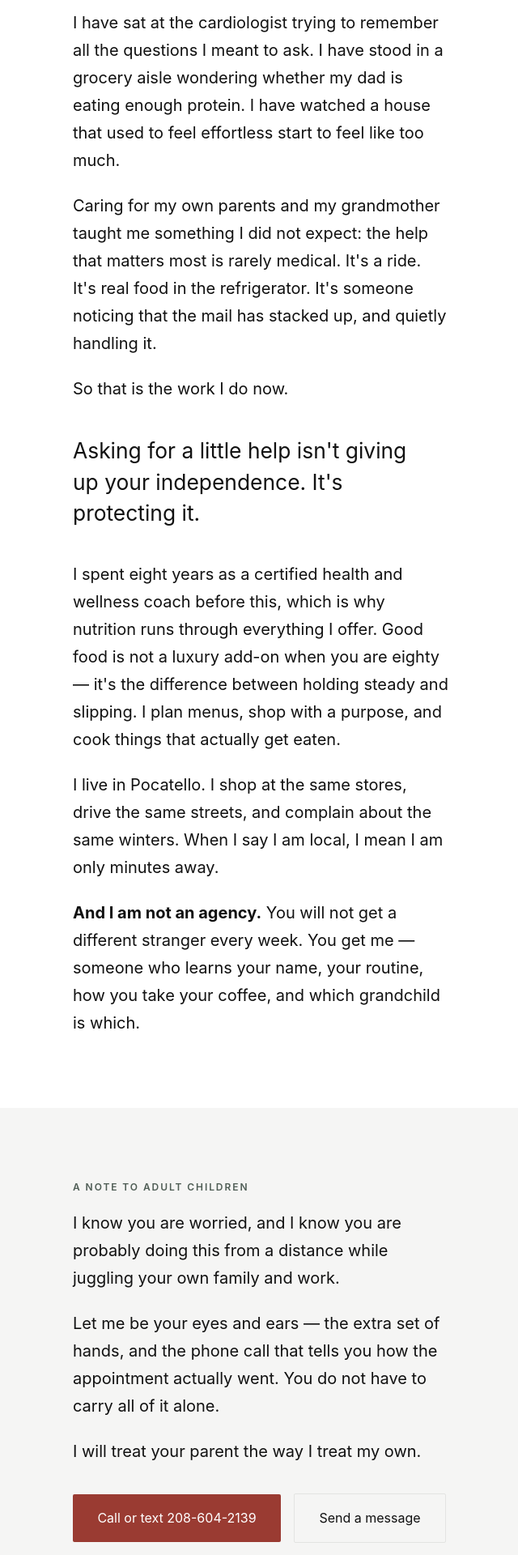
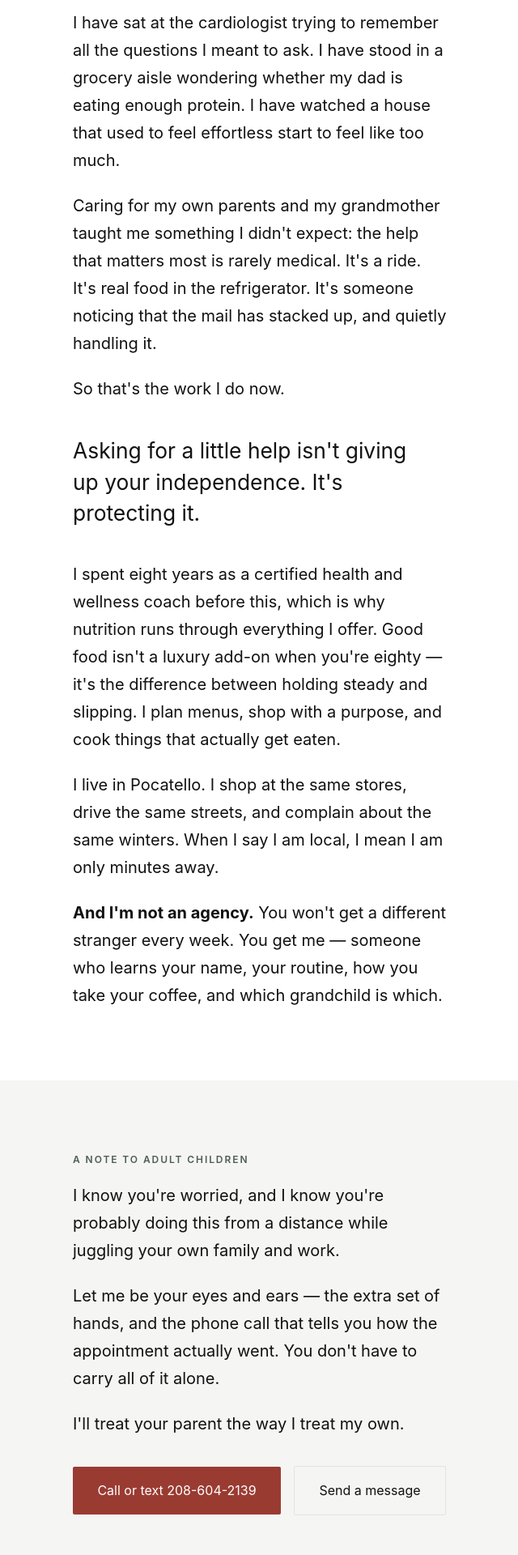
Before and after one commit to BillBrieferServer/seasons, a FastAPI app: page /preview/story in a window 1280 px wide. Shown: the part 880-2800 px from the top of the page at 81% size, without its empty margins (318-958 px from the left). Run offline with FastAPI, Linux system fonts and the light colour scheme; parts of the project's set-up code (start-up, migrations or seed data) failed here and were passed over; some libraries are stand-ins or nearby versions.

Commit message:
Contraction sweep across public pages (legal disclaimer and emphatic lines left formal)

```diff
--- a/app/templates/public/contact.html
+++ b/app/templates/public/contact.html
@@ -9,7 +9,7 @@
       <p class="eyebrow">Contact</p>
       <h1>Let's talk.</h1>
       <p class="lead" style="margin-top:1.5rem">There is no cost or obligation to have
-      a conversation. Tell me what's going on and I will tell you honestly whether I'm
+      a conversation. Tell me what's going on and I'll tell you honestly whether I'm
       the right fit for what you need.</p>
 
       <ul class="plain" style="margin-top:2.5rem">
--- a/app/templates/public/home.html
+++ b/app/templates/public/home.html
@@ -126,7 +126,7 @@
     <p class="eyebrow">Getting started</p>
     <h2>Three simple steps.</h2>
     <ol class="numbered" style="margin-top:2.5rem;max-width:38rem">
-      <li><strong>A free conversation.</strong> We talk about what is going on and
+      <li><strong>A free conversation.</strong> We talk about what's going on and
       what would actually help. No pressure and no obligation.</li>
       <li><strong>We meet in person.</strong> I come to the home so we can meet
       face to face and see how we get along.</li>
--- a/app/templates/public/services.html
+++ b/app/templates/public/services.html
@@ -89,14 +89,14 @@
     <p class="eyebrow">Being clear</p>
     <h2>What I don't provide.</h2>
     <p style="margin-top:1.5rem">To keep you safe and to stay inside the right boundaries,
-    I do not provide:</p>
+    I don't provide:</p>
     <ul class="plain">
       <li><strong>Medical or nursing care</strong> &mdash; administering medication, wound care,
       bathing, dressing or toileting assistance</li>
       <li><strong>Heavy housework</strong> &mdash; deep cleaning, moving furniture, yard work, ladders</li>
       <li><strong>Financial management</strong> &mdash; managing accounts or signing checks</li>
     </ul>
-    <p style="margin-top:1.5rem">If you need any of that, tell me anyway &mdash; I am glad to
+    <p style="margin-top:1.5rem">If you need any of that, tell me anyway &mdash; I'm glad to
     help you find someone qualified.</p>
   </div>
 </section>
--- a/app/templates/public/story.html
+++ b/app/templates/public/story.html
@@ -8,7 +8,7 @@
     <div>
       <p class="eyebrow">My story</p>
       <h1>I have been where you are.</h1>
-      <p class="lead" style="margin-top:1.5rem">I did not start this business because
+      <p class="lead" style="margin-top:1.5rem">I didn't start this business because
       I saw a market opportunity. I started it because I have sat in that waiting
       room myself.</p>
     </div>
@@ -25,19 +25,19 @@
     enough protein. I have watched a house that used to feel effortless start to
     feel like too much.</p>
 
-    <p>Caring for my own parents and my grandmother taught me something I did not
+    <p>Caring for my own parents and my grandmother taught me something I didn't
     expect: the help that matters most is rarely medical. It's a ride. It's real
     food in the refrigerator. It's someone noticing that the mail has stacked up,
     and quietly handling it.</p>
 
-    <p>So that is the work I do now.</p>
+    <p>So that's the work I do now.</p>
 
     <p class="pull" style="margin:2.5rem 0">Asking for a little help isn't giving up
     your independence. It's protecting it.</p>
 
     <p>I spent eight years as a certified health and wellness coach before this,
-    which is why nutrition runs through everything I offer. Good food is not a
-    luxury add-on when you are eighty &mdash; it's the difference between holding
+    which is why nutrition runs through everything I offer. Good food isn't a
+    luxury add-on when you're eighty &mdash; it's the difference between holding
     steady and slipping. I plan menus, shop with a purpose, and cook things that
     actually get eaten.</p>
 
@@ -45,7 +45,7 @@
     complain about the same winters. When I say I am local, I mean I am
     only minutes away.</p>
 
-    <p><strong>And I am not an agency.</strong> You will not get a different stranger
+    <p><strong>And I'm not an agency.</strong> You won't get a different stranger
     every week. You get me &mdash; someone who learns your name, your routine, how you
     take your coffee, and which grandchild is which.</p>
   </div>
@@ -54,12 +54,12 @@
 <section class="band">
   <div class="wrap narrow">
     <p class="eyebrow">A note to adult children</p>
-    <p>I know you are worried, and I know you are probably doing this from a
+    <p>I know you're worried, and I know you're probably doing this from a
     distance while juggling your own family and work.</p>
     <p>Let me be your eyes and ears &mdash; the extra set of hands, and the phone call
-    that tells you how the appointment actually went. You do not have to carry all
+    that tells you how the appointment actually went. You don't have to carry all
     of it alone.</p>
-    <p>I will treat your parent the way I treat my own.</p>
+    <p>I'll treat your parent the way I treat my own.</p>
     <div class="hero-actions">
       <a class="btn btn-primary" href="tel:{{ b.phone_href }}">Call or text {{ b.phone }}</a>
       <a class="btn btn-quiet" href="{{ p }}/contact">Send a message</a>
```
Also changed, not shown: app/templates/public/credentials.html (+6 -6 lines).
